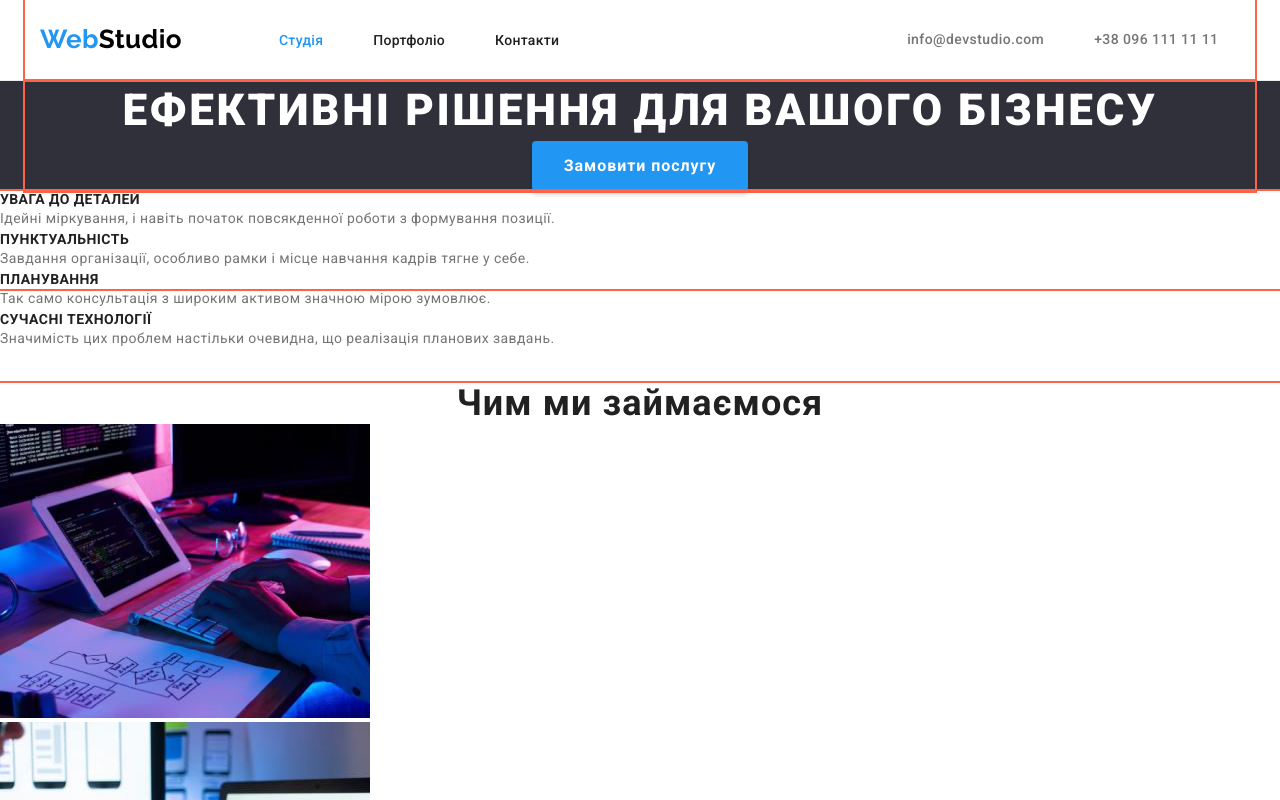
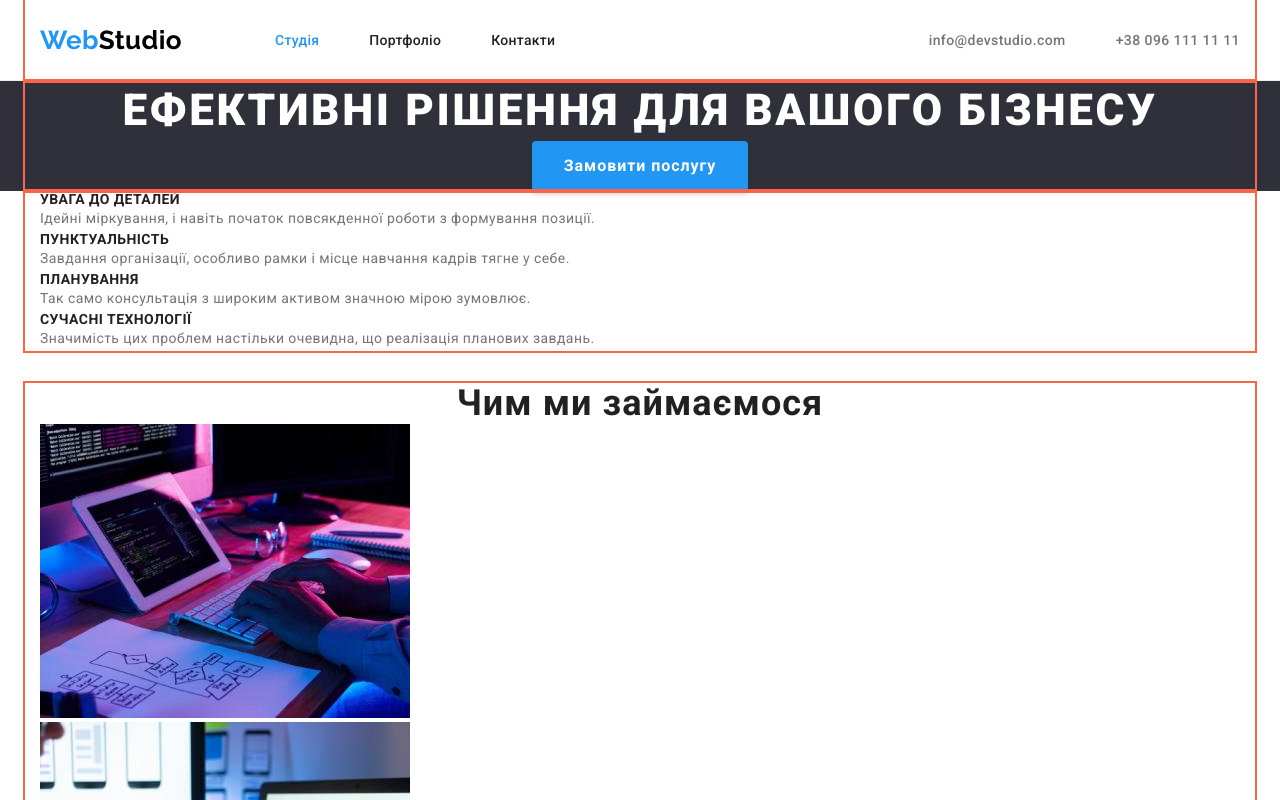
Before and after one commit to akarpenko83/goit-markup-hw-03, a plain HTML site: page index.html in a window 1280 px wide. Shown: the top 800 px of the page. Drawn offline with nearby package versions, Linux system fonts and the light colour scheme.

Commit message:
хедер готов
внес правки в хедер после рекомендаций ментора.

```diff
--- a/css/styles.css
+++ b/css/styles.css
@@ -96,14 +96,14 @@ ul {
 
 /* --------------- header ------------------ */
 .header {
-  display: flex;
   height: 80px;
   border-bottom: 1px solid #ececec;
 }
+.container.header {
+  display: flex;
+  align-items: center;
+}
 .logo {
-  display: inline-block;
-  vertical-align: middle;
-  padding: 24px 0px 25px;
   margin-right: 93px;
   color: var(--logo-primary-color);
   font-family: 'Raleway', sans-serif;
@@ -114,13 +114,8 @@ ul {
 .logo .accent {
   color: var(--accent-color);
 }
-.site-nav {
-  display: inline-block;
-  vertical-align: middle;
-}
 .header-nav {
   display: flex;
-  margin-right: 344px;
 }
 .header-nav > .nav-item:not(:last-child) {
   margin-right: 50px;
@@ -135,13 +130,9 @@ ul {
 .header-nav .link:focus {
   color: var(--accent-color);
 }
-.contacts-header {
-  display: inline-flex;
-  align-items: flex-end;
-}
 .contacts.list {
   display: flex;
-  justify-content: flex-end;
+  margin-left: auto;
 }
 .contacts.list > .contacts-item:not(:last-child) {
   margin-right: 50px;
--- a/index.html
+++ b/index.html
@@ -38,12 +38,10 @@
   </head>
   <body>
       <header class="header">
-        <div class="container outline">
+        <div class="container header outline">
           <a class="logo link" href="./index.html">
-          <span class="accent">Web</span>Studio</a
-          >
-          <div class="site-nav">
-            <nav>
+                      <span class="accent">Web</span>Studio</a          >
+                      <nav>
             <ul class="header-nav list">
             <li class="nav-item">
               <a class="link currant"
@@ -61,8 +59,6 @@
             </li>
             </ul>
             </nav>
-          </div>
-          <div class="contacts-header">
             <ul class="contacts list">
             <li class="contacts-item">
               <a
@@ -79,7 +75,6 @@
               >
             </li>
             </ul>
-          </div>
         </div>
       </header>
       <main>
@@ -101,8 +96,9 @@
         </section>
         <!-- section FEATURES -->
 
-        <section class="section features outline">
-          <h2 class="visually-hidden">
+        <section class="section features">
+          <div class="container outline">
+            <h2 class="visually-hidden">
             Особливості
           </h2>
           <ul class="feature-list list">
@@ -146,11 +142,13 @@
               </p>
             </li>
           </ul>
+          </div>
         </section>
         <!-- section WORK -->
 
-        <section class="section work outline">
-          <h2 class="work title">
+        <section class="section work">
+          <div class="container outline">
+            <h2 class="work title">
             Чим ми займаємося
           </h2>
           <ul class="work-list list">
@@ -179,11 +177,13 @@
               />
             </li>
           </ul>
+          </div>
         </section>
         <!-- section TEAM -->
 
-        <section class="section team outline">
-          <h2 class="team title">Наша команда</h2>
+        <section class="section team">
+          <div class="section outline">
+            <h2 class="team title">Наша команда</h2>
           <ul class="team-list list">
             <li>
               <img
@@ -242,6 +242,7 @@
               </p>
             </li>
           </ul>
+          </div>
         </section>
       </main>
       <footer class="footer outline">
```
